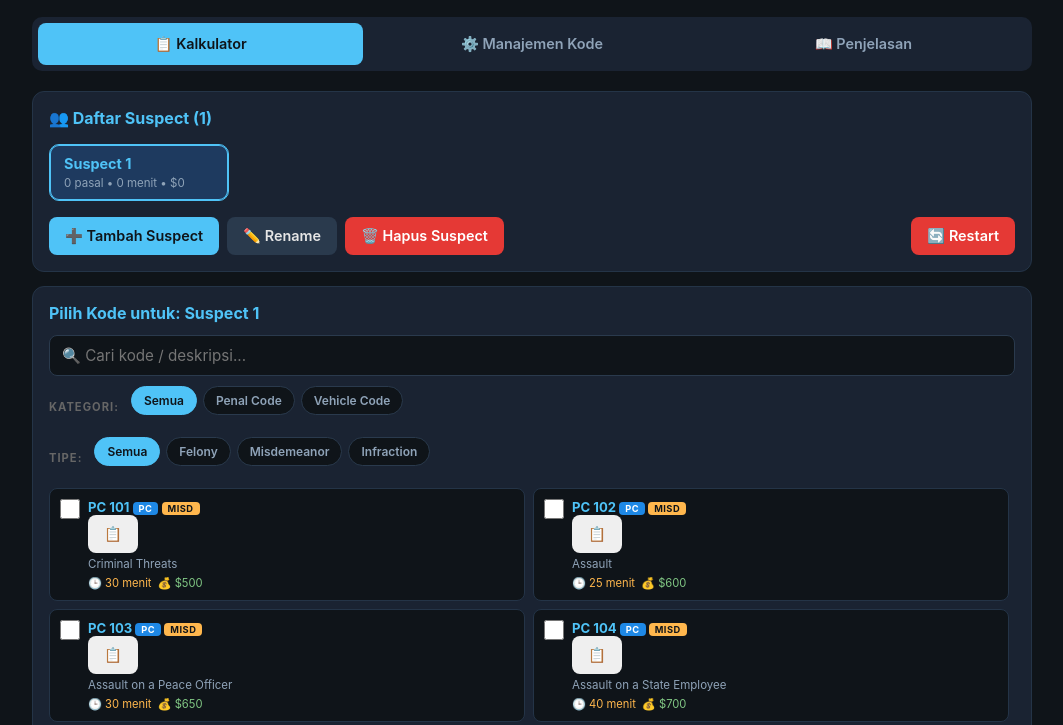
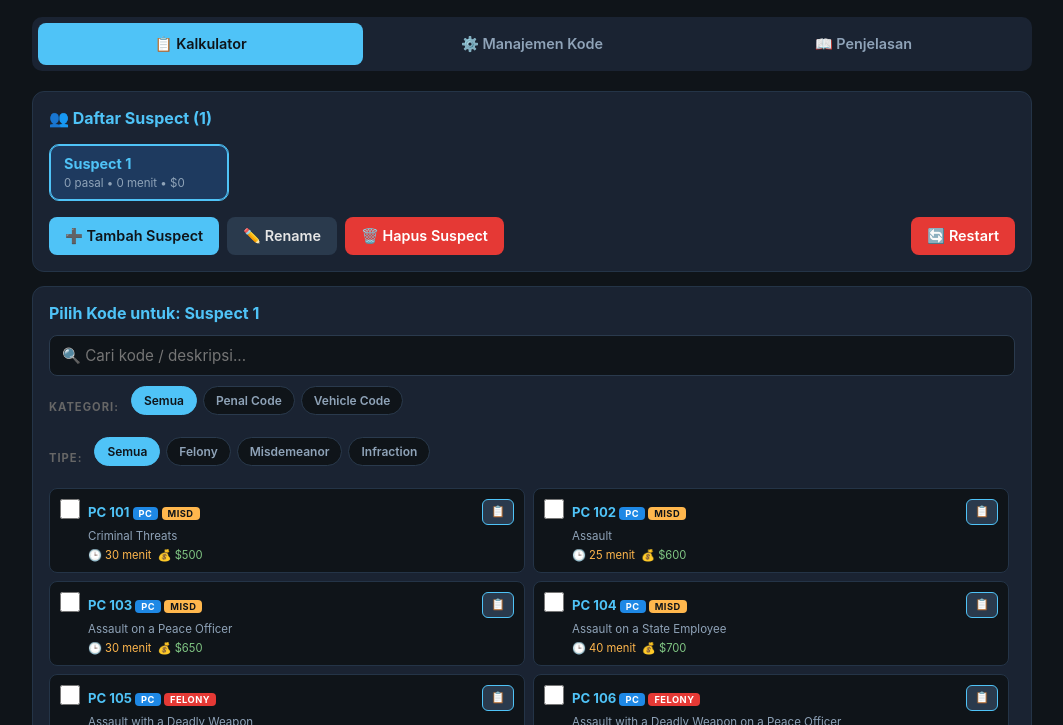
Before and after one commit to Caunggg/PenalcodeLSPD, a plain HTML site: page index.html in a window 1280 px wide. Shown: the part 75-800 px from the top of the page, without its empty margins (108-1171 px from the left). Drawn offline with Linux system fonts and the light colour scheme.

```diff
--- a/style.css
+++ b/style.css
@@ -405,3 +405,63 @@ html {
 
 html, body { overflow-x: hidden; max-width: 100vw; }
 html { scroll-behavior: smooth; }
+
+/* ============================================================
+   📋  TOMBOL COPY KODE DI SETIAP KOTAK
+   ============================================================ */
+.btn-copy-code {
+  background: #2a3a4d;
+  color: #4fc3f7;
+  border: 1px solid #4fc3f7;
+  border-radius: 6px;
+  padding: 4px 8px;
+  font-size: 0.7rem;
+  font-weight: 700;
+  cursor: pointer;
+  font-family: inherit;
+  transition: all 0.15s;
+  flex-shrink: 0;
+  display: inline-flex;
+  align-items: center;
+  gap: 3px;
+  min-height: 26px;
+  line-height: 1;
+  margin-top: 0;
+  user-select: none;
+  -webkit-tap-highlight-color: transparent;
+}
+.btn-copy-code:hover {
+  background: #4fc3f7;
+  color: #0f1419;
+}
+.btn-copy-code:active {
+  transform: scale(0.94);
+  background: #4fc3f7;
+  color: #0f1419;
+}
+
+/* Layout header kotak: kode di kiri, tombol copy di kanan */
+.list-item .code-row {
+  display: flex;
+  justify-content: space-between;
+  align-items: center;
+  gap: 8px;
+  flex-wrap: wrap;
+}
+.list-item .code-row .code {
+  flex: 1;
+  min-width: 0;
+}
+
+/* Mobile: tombol tetap nyaman ditekan */
+@media (max-width: 768px) {
+  .btn-copy-code {
+    padding: 6px 10px;
+    font-size: 0.72rem;
+    min-height: 32px;
+  }
+}
+
+@media (hover: none) {
+  .btn-copy-code:hover { background: #2a3a4d; color: #4fc3f7; }
+}
```
